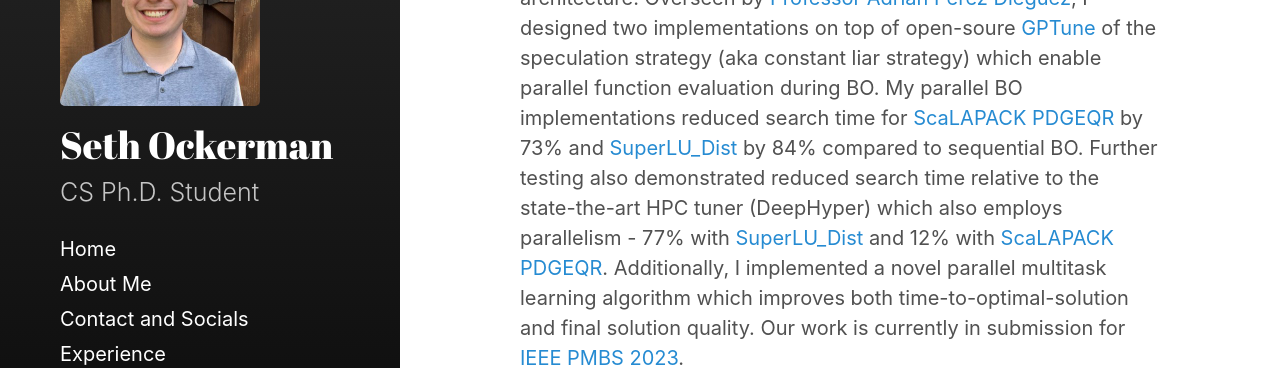
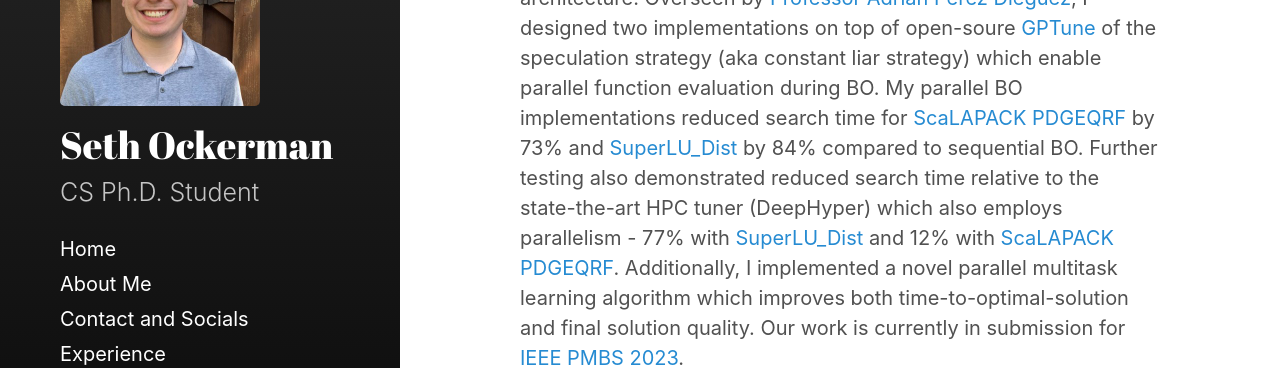
Before and after one commit to OckermanSethGVSU/OckermanSethGVSU.github.io, a Jekyll site: the page built from markdown/research.md, in a window 1280 px wide and 900 px high, scrolled down 323 px. Shown: the part 154-522 px from the top of the window. Built offline with Jekyll 4.4.1, drawn with Linux system fonts in a browser that asks for light colours.

Commit message:
smalll spelling fix

```diff
--- a/markdown/research.md
+++ b/markdown/research.md
@@ -9,7 +9,7 @@
 
 
 ## Harnessing Supercomputers for Bayesian Optimization Tuning Searches in HPC
-Bayesian optimization (BO) is an inherently sequential workflow that cannot fully utilize modern supercomputers' parallel architecture. Overseen by [Professor Adrián Pérez Diéguez](https://www.linkedin.com/in/aperezdieguez/?originalSubdomain=es){:target="_blank"}, I designed two implementations on top of open-soure [GPTune](https://github.com/gptune/GPTune){:target="_blank"} of the speculation strategy (aka constant liar strategy) which enable parallel function evaluation during BO. My parallel BO implementations reduced search time for [ScaLAPACK PDGEQR](https://netlib.org/scalapack/explore-html/da/d85/pdgeqrf_8f.html){:target="_blank"} by 73% and [SuperLU_Dist](https://github.com/xiaoyeli/superlu_dist){:target="_blank"} by 84% compared to sequential BO. Further testing also demonstrated reduced search time relative to the state-the-art HPC tuner (DeepHyper) which also employs parallelism - 77% with [SuperLU_Dist](https://github.com/xiaoyeli/superlu_dist){:target="_blank"} and 12% with [ScaLAPACK PDGEQR](https://netlib.org/scalapack/explore-html/da/d85/pdgeqrf_8f.html){:target="_blank"}. Additionally, I implemented a novel parallel multitask learning algorithm which improves both time-to-optimal-solution and final solution quality. Our work is currently in submission for [IEEE PMBS 2023](https://www.dcs.warwick.ac.uk/pmbs/pmbs/PMBS/Welcome.html){:target="_blank"}.
+Bayesian optimization (BO) is an inherently sequential workflow that cannot fully utilize modern supercomputers' parallel architecture. Overseen by [Professor Adrián Pérez Diéguez](https://www.linkedin.com/in/aperezdieguez/?originalSubdomain=es){:target="_blank"}, I designed two implementations on top of open-soure [GPTune](https://github.com/gptune/GPTune){:target="_blank"} of the speculation strategy (aka constant liar strategy) which enable parallel function evaluation during BO. My parallel BO implementations reduced search time for [ScaLAPACK PDGEQRF](https://netlib.org/scalapack/explore-html/da/d85/pdgeqrf_8f.html){:target="_blank"} by 73% and [SuperLU_Dist](https://github.com/xiaoyeli/superlu_dist){:target="_blank"} by 84% compared to sequential BO. Further testing also demonstrated reduced search time relative to the state-the-art HPC tuner (DeepHyper) which also employs parallelism - 77% with [SuperLU_Dist](https://github.com/xiaoyeli/superlu_dist){:target="_blank"} and 12% with [ScaLAPACK PDGEQRF](https://netlib.org/scalapack/explore-html/da/d85/pdgeqrf_8f.html){:target="_blank"}. Additionally, I implemented a novel parallel multitask learning algorithm which improves both time-to-optimal-solution and final solution quality. Our work is currently in submission for [IEEE PMBS 2023](https://www.dcs.warwick.ac.uk/pmbs/pmbs/PMBS/Welcome.html){:target="_blank"}.
 
 ## Improving the Scalability of Large Scale Image Processing through HPC
 Overseen by [Professor Brian Haab](https://scholar.google.com/citations?user=mC3JPI8AAAAJ&hl=en){:target="_blank"}, I built a large scale image processing toolkit for biological sliding window analysis. By combining the integral image method with GPU programming, I achieved a speedup of 131,806x on small-scale images and a speedup of 10,901x on large-scale microscopy images compared to the previously used method. Our toolkit is publicly available through the [BioPII](https://github.com/OckermanSethGVSU/Bio-PII){:target="_blank"} PIP package. Our work was recently accepted as a short paper in IEEE CIBCB 2023.
```
Also changed, not shown: 2 other files.
